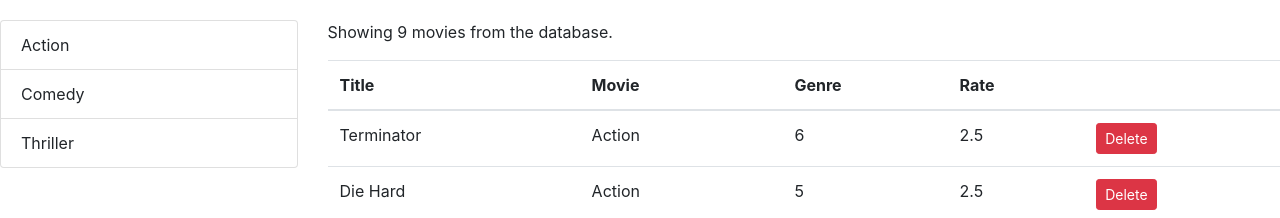
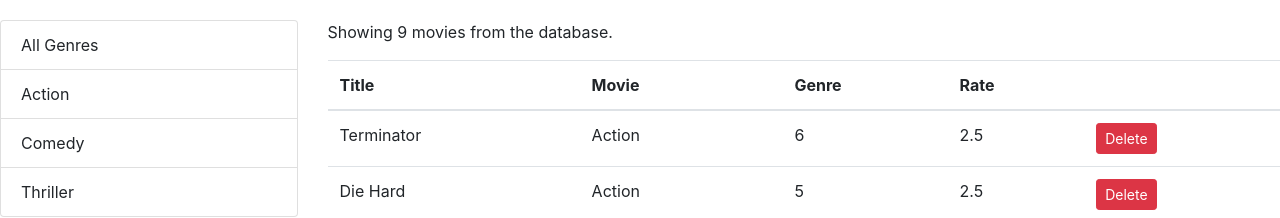
Before and after one commit to attackpiggy/Vidly_Project, a React (Create React App) app: page / in a window 1280 px wide. Shown: the top 218 px of the page. Built offline with nearby package versions, Linux system fonts and the light colour scheme.

Commit message:
adding some extrea headers to the listgroup component

```diff
--- a/src/components/movies.jsx
+++ b/src/components/movies.jsx
@@ -24,7 +24,8 @@ class Movies extends Component {
     }
 
     componentDidMount(){
-        this.setState({movies: getMovies(),genres:getGenres()})
+        const genres=[{name:'All Genres'},...getGenres()]
+        this.setState({movies: getMovies(),genres})
 
     }
 
```
